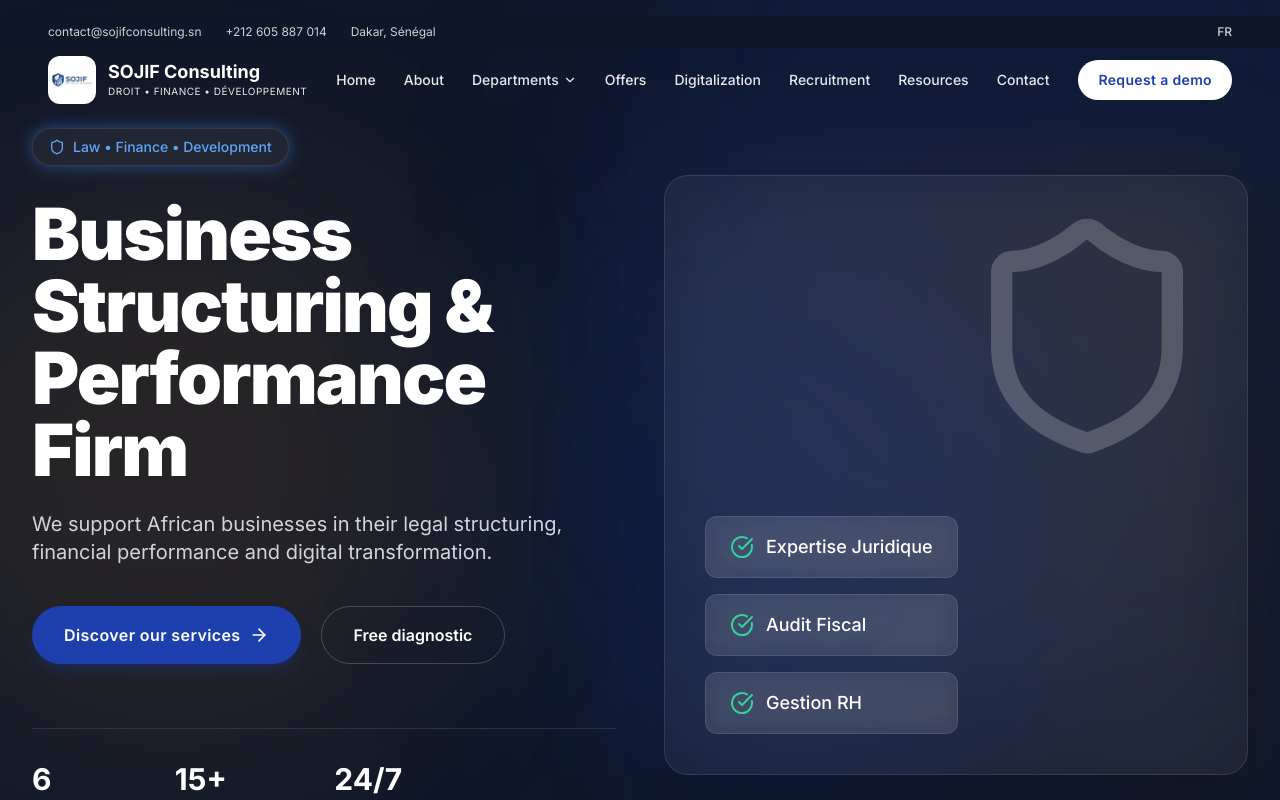
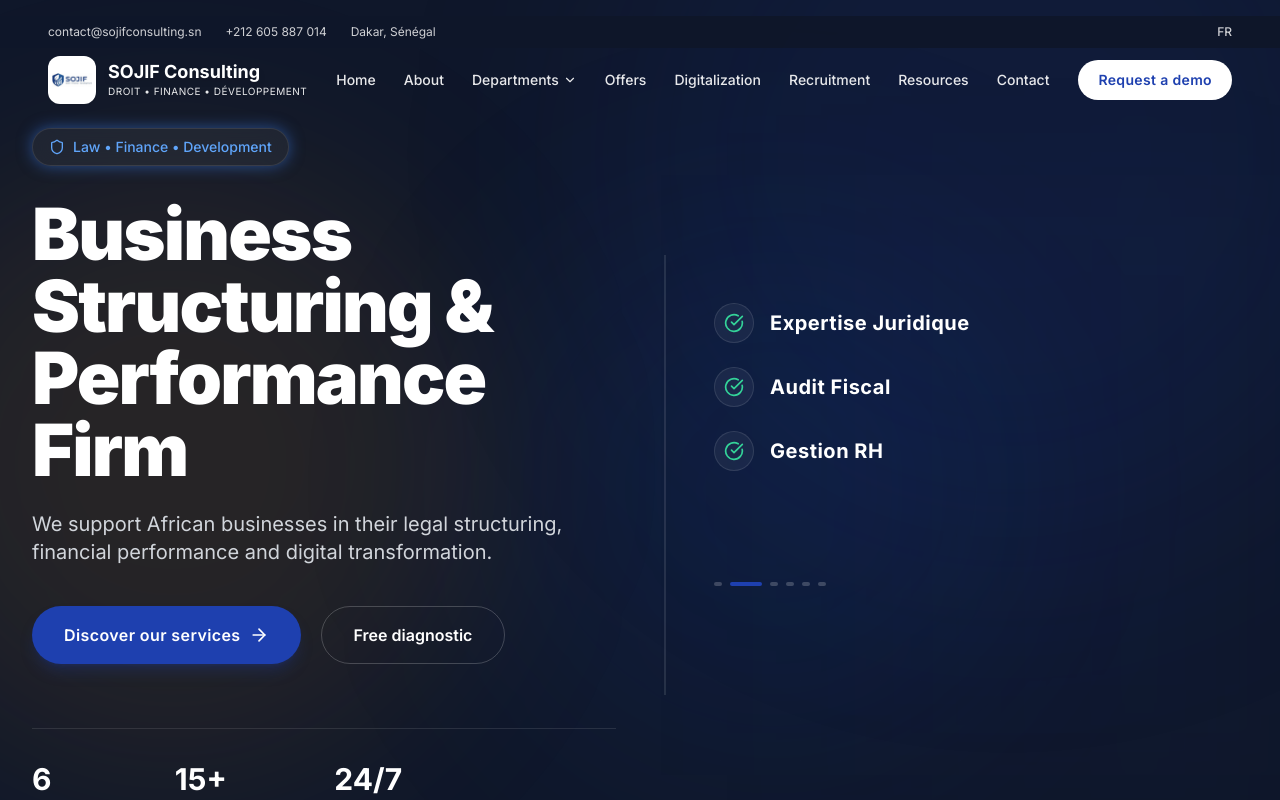
Before and after one commit to omadigital23/SOJIF, a Next.js app: page /en in a window 1280 px wide. Shown: the top 800 px of the page. Built offline with nearby package versions, Linux system fonts and the light colour scheme.

Commit message:
Feat: Replace Hero shield with department text slider

```diff
--- a/src/components/home/HeroSection.tsx
+++ b/src/components/home/HeroSection.tsx
@@ -1,7 +1,8 @@
 'use client';
 
+import { useState, useEffect } from 'react';
 import { useTranslations } from 'next-intl';
-import { motion } from 'framer-motion';
+import { motion, AnimatePresence } from 'framer-motion';
 import Link from 'next/link';
 import { useParams } from 'next/navigation';
 import { ArrowRight, Shield, CheckCircle } from 'lucide-react';
@@ -9,6 +10,24 @@
 export default function HeroSection() {
     const t = useTranslations('hero');
     const { locale } = useParams();
+
+    const sliderTexts = [
+        'hero.slider.0',
+        'hero.slider.1',
+        'hero.slider.2',
+        'hero.slider.3',
+        'hero.slider.4',
+        'hero.slider.5',
+    ];
+
+    const [currentSlide, setCurrentSlide] = useState(0);
+
+    useEffect(() => {
+        const timer = setInterval(() => {
+            setCurrentSlide((prev) => (prev + 1) % sliderTexts.length);
+        }, 6000);
+        return () => clearInterval(timer);
+    }, [sliderTexts.length]);
 
     return (
         <section className="relative min-h-[95vh] flex items-center overflow-hidden pt-20 lg:pt-32 bg-dark">
@@ -104,32 +123,60 @@
                     </motion.div>
                 </div>
 
-                {/* Right Visual (Abstract) */}
+                {/* Right Visual (Text Slider) */}
                 <motion.div
-                    initial={{ opacity: 0, scale: 0.8 }}
-                    animate={{ opacity: 1, scale: 1 }}
+                    initial={{ opacity: 0, x: 20 }}
+                    animate={{ opacity: 1, x: 0 }}
                     transition={{ duration: 1, delay: 0.2 }}
-                    className="hidden lg:block relative h-[600px] w-full"
+                    className="hidden lg:flex flex-col justify-center h-[600px] w-full relative"
                 >
-                    <div className="absolute inset-0 bg-gradient-to-tr from-primary/20 to-secondary/10 rounded-2xl blur-3xl" />
-                    {/* We can add a more concrete image or 3D element here later */}
-                    <div className="relative z-10 h-full w-full rounded-3xl border border-white/10 bg-white/5 backdrop-blur-sm p-8 shadow-2xl overflow-hidden group">
-                        <div className="absolute top-0 right-0 p-8 opacity-20 group-hover:opacity-30 transition-opacity">
-                            <Shield className="w-64 h-64 text-white" />
-                        </div>
-                        <div className="absolute bottom-10 left-10 space-y-4">
+                    <div className="absolute inset-0 bg-gradient-to-l from-primary/5 to-transparent rounded-2xl blur-3xl pointer-events-none" />
+
+                    {/* Fixed content block container */}
+                    <div className="relative z-10 w-full pl-12 border-l-2 border-white/10 py-12">
+                        {/* Static Department Labels - Fixed Position */}
+                        <div className="space-y-6 mb-12">
                             {['Expertise Juridique', 'Audit Fiscal', 'Gestion RH'].map((item, i) => (
                                 <motion.div
                                     key={item}
                                     initial={{ x: -20, opacity: 0 }}
                                     animate={{ x: 0, opacity: 1 }}
-                                    transition={{ delay: 0.8 + i * 0.2 }}
-                                    className="flex items-center gap-3 bg-white/10 backdrop-blur-md px-6 py-4 rounded-xl border border-white/10"
+                                    transition={{ delay: 0.4 + i * 0.1 }}
+                                    className="flex items-center gap-4 group"
                                 >
-                                    <CheckCircle className="w-6 h-6 text-emerald-400" />
-                                    <span className="text-white font-medium text-lg">{item}</span>
+                                    <div className="w-10 h-10 rounded-full bg-white/5 flex items-center justify-center border border-white/10 group-hover:border-primary/50 group-hover:bg-primary/10 transition-colors">
+                                        <CheckCircle className="w-5 h-5 text-emerald-400" />
+                                    </div>
+                                    <span className="text-white font-bold text-xl tracking-wide">{item}</span>
                                 </motion.div>
                             ))}
+                        </div>
+
+                        {/* Animated Slider Text */}
+                        <div className="h-32 relative overflow-hidden">
+                            <AnimatePresence mode="wait">
+                                <motion.p
+                                    key={currentSlide}
+                                    initial={{ opacity: 0, y: 20 }}
+                                    animate={{ opacity: 1, y: 0 }}
+                                    exit={{ opacity: 0, y: -20 }}
+                                    transition={{ duration: 0.5 }}
+                                    className="text-2xl text-white/80 font-light leading-relaxed italic"
+                                >
+                                    "{t(sliderTexts[currentSlide])}"
+                                </motion.p>
+                            </AnimatePresence>
+
+                            {/* Progress Indicators */}
+                            <div className="flex gap-2 mt-6">
+                                {sliderTexts.map((_, idx) => (
+                                    <div
+                                        key={idx}
+                                        className={`h-1 rounded-full transition-all duration-500 ${idx === currentSlide ? 'w-8 bg-primary' : 'w-2 bg-white/20'
+                                            }`}
+                                    />
+                                ))}
+                            </div>
                         </div>
                     </div>
                 </motion.div>
```
